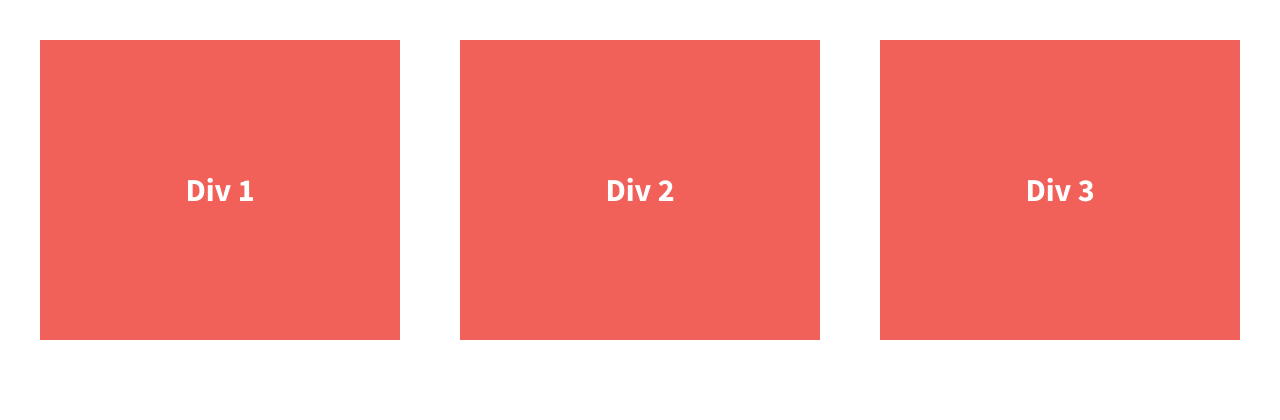
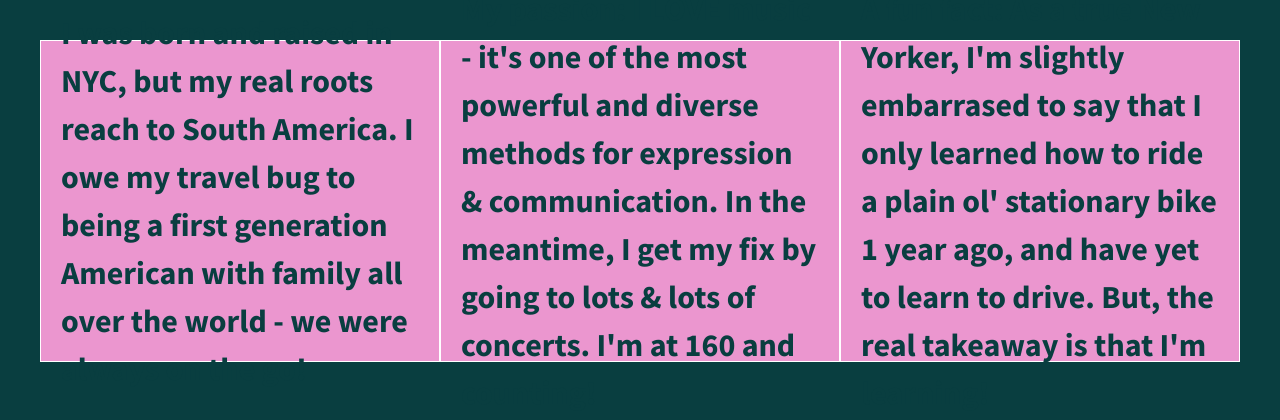
Before and after one commit to j-steil/flexbox-divs, a plain HTML site: page index.html in a window 1280 px wide. Drawn offline with nearby package versions, Linux system fonts and the light colour scheme.

Commit message:
Added text and changed styles

```diff
--- a/css/main.css
+++ b/css/main.css
@@ -97,7 +97,7 @@ textarea {
 
 
 html {
-  background-color: #fff;
+  background-color: #093E40;
   height: 100%;
 }
 
@@ -119,11 +119,13 @@ body {
   width: 30%;
   justify-content: center;
   align-items: center;
-  color: #fff;
+  color: #093E40;
   line-height: 1.5em;
   font-size: 1.6em;
-  background-color: #f16059;
+  background-color: #EB96CF;
   height: 300px;
+  padding: 10px 20px;
+  border: solid thin #fff;
 }
 
 
--- a/index.html
+++ b/index.html
@@ -23,13 +23,13 @@
 
         <section class="wrapper">
             <div class="div-1">
-                Div 1
+                <p>I was born and raised in NYC, but my real roots reach to South America. I owe my travel bug to being a first generation American with family all over the world - we were always on the go!</p>
             </div>
             <div class="div-2">
-                Div 2
+                <p>My passion: I LOVE music - it's one of the most powerful and diverse methods for expression &amp; communication. In the meantime, I get my fix by going to lots &amp; lots of concerts. I'm at 160 and counting!</p>
             </div>
             <div class="div-3">
-                Div 3
+                <p>A fun fact: As a true New Yorker, I'm slightly embarrased to say that I only learned how to ride a plain ol' stationary bike 1 year ago, and have yet to learn to drive. But, the real takeaway is that I'm learning!</p>
             </div>
         </section>
 
```
